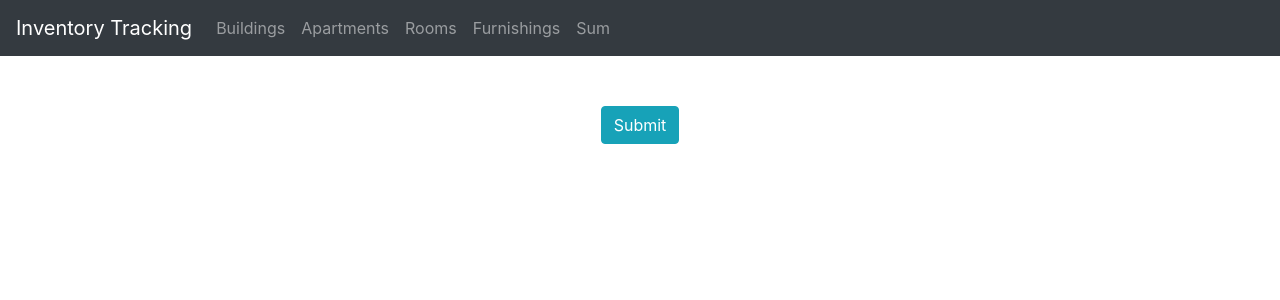
After one commit to onurtacc/inventory-tracking, a Django app: page /sum/ in a window 1280 px wide. The commit adds this page. Shown: the top 300 px of the page. Run offline with Django 3.2, Linux system fonts and the light colour scheme; some libraries are stand-ins or nearby versions.

Commit message:
add setup.sh

```diff
--- a/inventory_tracking/core/urls.py
+++ b/inventory_tracking/core/urls.py
@@ -23,4 +23,7 @@ urlpatterns = [
     url(r'furnishings/new', views.FurnitureCreate.as_view(template_name='form.html'), name='furniture_new'),
     url(r'furnishings/edit/(?P<pk>\d+)', views.FurnitureUpdate.as_view(template_name='form.html'),
         name='furniture_update'),
+
+    url(r'sum/$', views.aggregate, name='aggregate'),
+
 ]
--- a/inventory_tracking/core/views.py
+++ b/inventory_tracking/core/views.py
@@ -6,6 +6,13 @@ from .models import Building, Apartment, Room, Furniture
 
 def main_page(request):
     return render(request, "partials/layout.html")
+
+
+def aggregate(request):
+    payload = {
+        'rooms': Room.objects.all()
+    }
+    return render(request, "aggregate.html", payload)
 
 
 def building_list(request):
--- /dev/null
+++ b/templates/aggregate.html
@@ -0,0 +1,7 @@
+{% extends 'partials/layout.html' %}
+{% load staticfiles %}
+{% block content %}
+    <form method="post" class="post-form">
+        <input type="submit" value="Submit" class="btn btn-info">
+    </form>
+{% endblock %}
--- a/templates/partials/header.html
+++ b/templates/partials/header.html
@@ -1,7 +1,8 @@
 {% load staticfiles %}
 <nav class="navbar navbar-expand-lg navbar-dark bg-dark">
     <a class="navbar-brand" href="#">Inventory Tracking</a>
-  <button class="navbar-toggler" type="button" data-toggle="collapse" data-target="#navbarNav" aria-controls="navbarNav" aria-expanded="false" aria-label="Toggle navigation">
+    <button class="navbar-toggler" type="button" data-toggle="collapse" data-target="#navbarNav"
+            aria-controls="navbarNav" aria-expanded="false" aria-label="Toggle navigation">
         <span class="navbar-toggler-icon"></span>
     </button>
     <div class="collapse navbar-collapse" id="navbarNav">
@@ -18,6 +19,9 @@
             <li class="nav-item">
                 <a class="nav-link" href="{% url 'furniture_list' %}">Furnishings</a>
             </li>
+            <li class="nav-item">
+                <a class="nav-link" href="{% url 'aggregate' %}">Sum</a>
+            </li>
         </ul>
     </div>
 </nav>
```
Also changed, not shown: Readme.md, 1 other file. Lines whose indentation alone changed are shown as unchanged.
